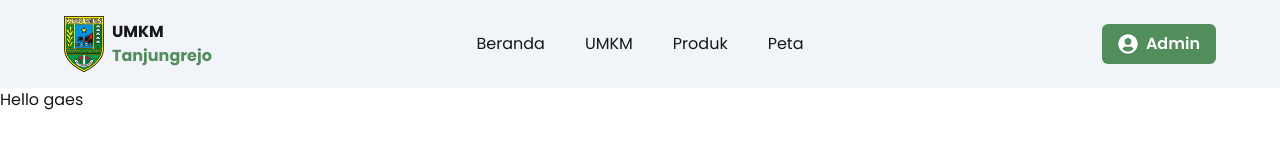
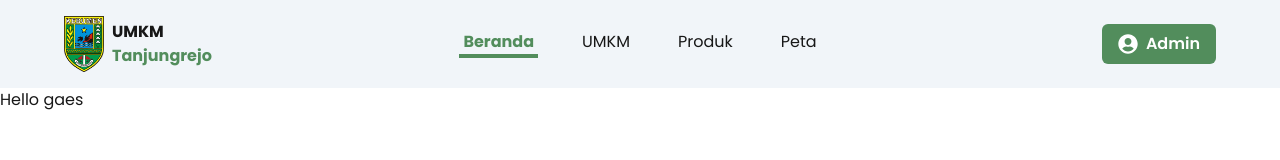
Before and after one commit to pesuts/web-portal-umkm, a Next.js app: page / in a window 1280 px wide. Shown: the top 160 px of the page. Built offline with nearby package versions, Linux system fonts and the light colour scheme; a web font is replaced by a local one.

Commit message:
feat: add section component products on landing page

```diff
--- a/src/app/navbar.tsx
+++ b/src/app/navbar.tsx
@@ -1,12 +1,40 @@
+"use client";
+
 import Image from "next/image";
 import Link from "next/link";
+import { usePathname } from "next/navigation";
+
 import { FaUserCircle } from "react-icons/fa";
 
+const links = [
+  {
+    name: "Beranda",
+    link: "/",
+  },
+  {
+    name: "UMKM",
+    link: "/umkm",
+  },
+  {
+    name: "Produk",
+    link: "/products",
+  },
+  {
+    name: "Peta",
+    link: "/map",
+  },
+];
+
 export default function Navbar() {
+  const pathname = usePathname();
+
+  console.log(pathname);
+
   return (
     <div className="bg-slate-100 w-full grid grid-cols-12 items-center px-16 py-4">
       <div className="col-span-3">
-        <div className="flex gap-2 items-center">
+        <div className="flex items-center">
+          <Link href={"/"} className="flex gap-2 items-center justify-center">
             <Image
               src={"/images/logo-kebumen.png"}
               width={100}
@@ -18,30 +46,28 @@ export default function Navbar() {
               <p>UMKM</p>
               <p className="text-primary">Tanjungrejo</p>
             </div>
+          </Link>
         </div>
       </div>
       <div className="col-span-6 mx-auto">
         <ul className="flex gap-10">
-          <li>
-            <Link href={"#"} className="hover:text-primary">
-              Beranda
+          {links.map((link, i) => (
+            <li className="group transition duration-300 overflow-hidden" key={i}>
+              <Link
+                href={"#"}
+                className={`hover:text-primary hover:font-bold overflow-hidden px-1 ${
+                  link.link === pathname ? "font-bold text-primary" : ""
+                }`}
+              >
+                {link.name}
               </Link>
+              <span
+                className={`block max-w-0 bg-primary h-1 group-hover:max-w-full transition-all duration-500 ${
+                  link.link === pathname ? "max-w-full" : ""
+                }`}
+              ></span>
             </li>
-          <li>
-            <Link href={"#"} className="hover:text-primary">
-              UMKM
-            </Link>
-          </li>
-          <li>
-            <Link href={"#"} className="hover:text-primary">
-              Produk
-            </Link>
-          </li>
-          <li>
-            <Link href={"#"} className="hover:text-primary">
-              Peta
-            </Link>
-          </li>
+          ))}
         </ul>
       </div>
       <div className="col-span-3 flex justify-end">
--- a/src/app/page.tsx
+++ b/src/app/page.tsx
@@ -1,5 +1,6 @@
 import About from "@/components/landing-page/About";
 import Hero from "@/components/landing-page/Hero";
+import Products from "@/components/landing-page/Products";
 import Statistic from "@/components/landing-page/Statistic";
 
 export default function Home() {
@@ -8,6 +9,7 @@ export default function Home() {
       <Hero />
       <About />
       <Statistic />
+      <Products />
     </main>
   );
 }
--- /dev/null
+++ b/src/components/landing-page/ProductCard.tsx
@@ -0,0 +1,52 @@
+import Image from "next/image";
+import Link from "next/link";
+import { BsFillDashCircleFill } from "react-icons/bs";
+import { MdLocationPin } from "react-icons/md";
+
+const ProductCard = () => {
+  return (
+    <div>
+      <div className="border border-slate-300 rounded-md p-5 relative">
+        <div className="absolute top-8 left-0 bg-white border-primary-2 border-2 border-s-0 flex items-center gap-1 px-2 py-0.5 z-10 rounded-e-lg">
+          <MdLocationPin className="text-primary-2" />
+          <p className="text-primary-2">Gebyog</p>
+        </div>
+        <div className="relative">
+          <Image
+            src={"/images/golak.png"}
+            width={500}
+            height={500}
+            alt="Golak"
+            className="rounded-lg"
+          />
+          <div className="rounded-lg absolute inset-0 bg-gradient-to-t from-black to-transparent opacity-90"></div>
+        </div>
+        <div className="my-4">
+          <hr className="bg-slate-300 h-px border-0"/>
+          <div className="py-2">
+            <h3 className="text-xl font-bold">Golak</h3>
+            <p className="text-slate-700 py-2">
+              Golak merupakan makanan khas yang telah ada sejak nenek moyang,
+              dengan tekstur yang kenyal, gurih dan bentuknya unik (menyerupai
+              angka 8) sangat enak untuk camilan.
+            </p>
+          </div>
+          <hr className="bg-slate-300 h-px border-0"/>
+        </div>
+        <div className="flex items-center justify-between">
+          <div className="flex items-center gap-3">
+            <BsFillDashCircleFill />
+            <p>
+              Oleh <Link href={"#"}>Sulastri</Link>
+            </p>
+          </div>
+          <button className="py-2 px-3 bg-primary-2 text-white text-md rounded-md hover:bg-primary">
+            Selengkapnya
+          </button>
+        </div>
+      </div>
+    </div>
+  );
+};
+
+export default ProductCard;
--- /dev/null
+++ b/src/components/landing-page/Products.tsx
@@ -0,0 +1,37 @@
+import ProductCard from "./ProductCard";
+import { BsArrowLeftCircle, BsArrowRightCircle } from "react-icons/bs";
+
+const Products = () => {
+  return (
+    <div className="border-primary border-8 p-20">
+      <div>
+        <div className="flex mb-8 justify-between">
+          <div>
+            <h1 className="text-3xl text-primary font-poetsen">
+              PRODUK UMKM UNGGULAN
+            </h1>
+            <p className="text-slate-500 my-2">
+              Temukan produk unik dan berkualitas tinggi dengan dedikasi dan
+              kreativitas tinggi oleh pengusaha lokal.
+            </p>
+          </div>
+          <div className="flex gap-5 justify-center items-center">
+            <button>
+              <BsArrowLeftCircle size={50} className="hover:text-primary" />
+            </button>
+            <button>
+              <BsArrowRightCircle size={50} className="hover:text-primary" />
+            </button>
+          </div>
+        </div>
+        <div className="grid grid-cols-3 gap-8">
+          <ProductCard />
+          <ProductCard />
+          <ProductCard />
+        </div>
+      </div>
+    </div>
+  );
+};
+
+export default Products;
--- a/src/components/landing-page/Statistic.tsx
+++ b/src/components/landing-page/Statistic.tsx
@@ -2,7 +2,7 @@ import Image from "next/image";
 
 const Statistic = () => {
   return (
-    <div className="grid grid-cols-2">
+    <div className="grid grid-cols-2 py-10">
       <div className="bg-[url('/images/3d-map.png')] -ms-[25%] bg-contain bg-no-repeat">
         {/* <Image src={"/images/3d-map.png"} alt="UMKM" width={500} height={500} className="bg-fuchsia-300 w-full bg-contain"/> */}
       </div>
--- a/tailwind.config.ts
+++ b/tailwind.config.ts
@@ -12,6 +12,7 @@ export default {
         background: "var(--background)",
         foreground: "var(--foreground)",
         primary: "#528D5C",
+        "primary-2": "#63AB45",
         "primary-dark": "#3a6642",
       },
       fontFamily: {
```
Lines whose indentation alone changed are shown as unchanged.
